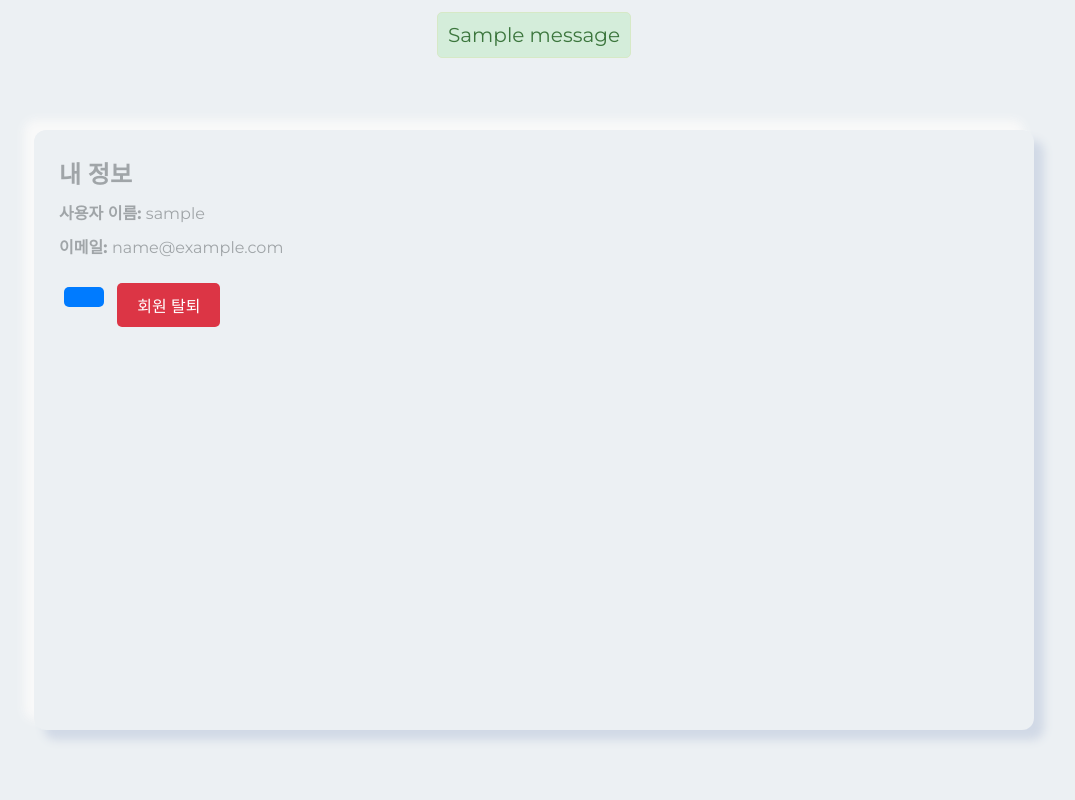
After one commit to Saangjun00/GuardianPath, a Django app: page /accounts/profile/ in a window 1280 px wide. The commit adds this page. Shown: the whole page, without its empty margins (106-1181 px from the left). Run offline with Django 3.2, Linux system fonts and the light colour scheme; a user stored in the database is signed in; tables that the repository leaves empty hold one stand-in row (values such as "Sample post"); one stand-in notice (Sample message) is shown; some libraries are stand-ins or nearby versions.

Commit message:
Add profile.html

```diff
--- a/users/static/css/login_style.css
+++ b/users/static/css/login_style.css
@@ -139,6 +139,7 @@
     margin-top: 25px;
     border-bottom: 1px solid #a0a5a8;
     line-height: 2;
+    text-decoration: none;
   }
 
   .title {
@@ -342,3 +343,55 @@
   .alert-success { background-color: #d4edda; }
   .alert-error { background-color: #f8d7da; }
   .alert-warning { background-color: #fff3cd; }
+
+  .profile-container {
+    background: #fff;
+    padding: 20px;
+    border-radius: 8px;
+    box-shadow: 0 2px 4px rgba(0, 0, 0, 0.1);
+    width: 100%;
+    max-width: 500px;
+  }
+
+  .profile-container h1 {
+    margin-bottom: 20px;
+  }
+
+  .profile-info p {
+    font-size: 16px;
+    margin: 10px 0;
+  }
+
+  .profile-actions {
+    margin-top: 20px;
+  }
+
+  .btn {
+    display: inline-block;
+    padding: 10px 20px;
+    font-size: 16px;
+    text-align: center;
+    text-decoration: none;
+    border-radius: 5px;
+    border: none;
+    cursor: pointer;
+    margin: 5px;
+  }
+
+  .btn-primary {
+    background-color: #007bff;
+    color: #fff;
+  }
+
+  .btn-primary:hover {
+    background-color: #0056b3;
+  }
+
+  .btn-danger {
+    background-color: #dc3545;
+    color: #fff;
+  }
+
+  .btn-danger:hover {
+    background-color: #c82333;
+  }
--- /dev/null
+++ b/users/templates/profile.html
@@ -0,0 +1,44 @@
+{% load static %}
+{% load socialaccount %}
+<!DOCTYPE html>
+<html lang="ko" dir="ltr">
+  <head>
+    <meta name="viewport" content="width=device-width, user-scalable=no, initial-scale=1.0">
+    <meta charset="utf-8">
+    <link rel="stylesheet" type="text/css" href="{% static "css/login_style.css" %}">
+    <link href="https://fonts.googleapis.com/css2?family=Montserrat:wght@400;700;800&display=swap" rel="stylesheet">
+    <title>내 정도</title>
+  </head>
+  <body>
+    <header>
+      <!-- 메시지 출력 -->
+      {% if messages %}
+      <div class="messages">
+        {% for message in messages %}
+          <div class="alert alert-{{ message.tags }}">
+            {{ message|safe }}
+          </div>
+        {% endfor %}
+      </div>
+      {% endif %}
+    </header>
+    <div class="main">
+        <h1>내 정보</h1>
+        <div class="profile-info">
+            <p><strong>사용자 이름: </strong> {{user.username }}</p>
+            <p><strong>이메일: </strong> {{ user.email }}</p>
+        </div>
+        <div class="profile-actions">
+            {% if not user.socialaccount_set.all %}
+                <!-- 소셜 계정이 연동되지 않은 경우 비밀번호 변경 링크를 표시 -->
+                <a href="{% url 'password_change' %}" class="btn btn-primary" 비밀번호 변경></a>
+            {% endif %}
+
+            <form action="{% url 'delete_account' %}" method="post" style="display: inline;">
+                {% csrf_token %}
+                <button type="submit" class="btn btn-danger">회원 탈퇴</button>
+            </form>
+        </div>
+    </div>
+  </body>
+</html>
```
Also changed, not shown: home/templates/home.html (+0 -12 lines).
